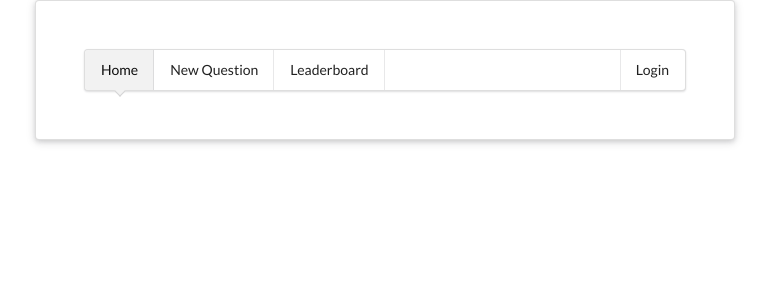
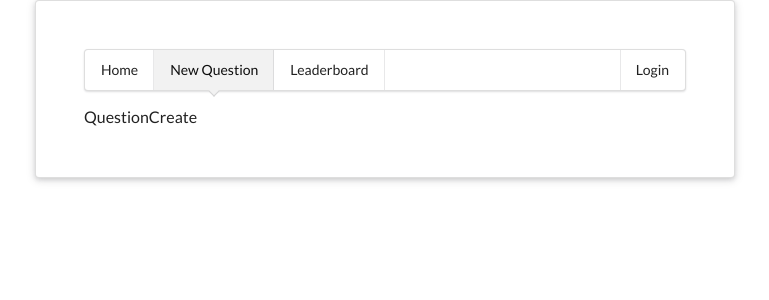
Before and after one commit to timreganporter/nanoproject-would-you-rather, a React (Create React App) app: page /questions/new in a window 1280 px wide. Shown: the top 300 px of the page, without its empty margins (255-1024 px from the left). Built offline with nearby package versions, Linux system fonts and the light colour scheme.

Commit message:
Add nav scaffolding with react routing, links and components

```diff
--- a/src/components/App.js
+++ b/src/components/App.js
@@ -1,11 +1,28 @@
 import React, { Component } from 'react';
+import { BrowserRouter as Router, Route, Switch } from 'react-router-dom';
 import Nav from './Nav';
+import QuestionList from './questions/QuestionList';
+import QuestionCreate from './questions/QuestionCreate';
+import QuestionResults from './questions/QuestionResults';
+import QuestionShow from './questions/QuestionShow';
+import Leaderboard from './Leaderboard';
+import SignIn from './SignIn';
 
 class App extends Component {
   render() {
     return (
       <div className="ui raised very padded text container segment">
-        <Nav />
+        <Router>
+          <Nav />
+          <Switch>
+            <Route path="/" exact component={QuestionList} />
+            <Route path="/questions/new" exact component={QuestionCreate} />
+            <Route path="/questions/:id/results" exact component={QuestionResults} />
+            <Route path="/questions/:id" exact component={QuestionShow} />
+            <Route path="/leaderboard" exact component={Leaderboard} />
+            <Route path="/login" exact component={SignIn} />
+          </Switch>
+        </Router>
       </div>
     )
   }
--- /dev/null
+++ b/src/components/Leaderboard.js
@@ -0,0 +1,13 @@
+import React, { Component} from 'react';
+
+class Leaderboard extends Component {
+  render() {
+    return (
+      <div>
+        Leaderboard
+      </div>
+    )
+  }
+}
+
+export default Leaderboard;
--- a/src/components/Nav.js
+++ b/src/components/Nav.js
@@ -1,12 +1,13 @@
 import React from "react";
+import { NavLink } from 'react-router-dom';
 
 const Nav = () => (
   <nav className="ui pointing menu">
-    <a href="/" className="item active">Home</a>
-    <a href="/questions/new" className="item">New Question</a>
-    <a href="/leaderboard" className="item">Leaderboard</a>
+    <NavLink to="/" exact className="item">Home</NavLink>
+    <NavLink to="/questions/new" className="item">New Question</NavLink>
+    <NavLink to="/leaderboard" className="item">Leaderboard</NavLink>
     <div className="right menu">
-      <div className="item">Login</div>
+      <NavLink to="/login" className="item">Login</NavLink>
     </div>
   </nav>
 )
--- /dev/null
+++ b/src/components/SignIn.js
@@ -0,0 +1,13 @@
+import React, { Component} from 'react';
+
+class SignIn extends Component {
+  render() {
+    return (
+      <div>
+        SignIn
+      </div>
+    )
+  }
+}
+
+export default SignIn;
--- /dev/null
+++ b/src/components/questions/QuestionCreate.js
@@ -0,0 +1,13 @@
+import React, { Component} from 'react';
+
+class QuestionCreate extends Component {
+  render() {
+    return (
+      <div>
+        QuestionCreate
+      </div>
+    )
+  }
+}
+
+export default QuestionCreate;
--- /dev/null
+++ b/src/components/questions/QuestionList.js
@@ -0,0 +1,13 @@
+import React, { Component} from 'react';
+
+class QuestionList extends Component {
+  render() {
+    return (
+      <div>
+        QuestionList
+      </div>
+    )
+  }
+}
+
+export default QuestionList;
--- /dev/null
+++ b/src/components/questions/QuestionResults.js
@@ -0,0 +1,13 @@
+import React, { Component} from 'react';
+
+class QuestionResults extends Component {
+  render() {
+    return (
+      <div>
+        QuestionResults
+      </div>
+    )
+  }
+}
+
+export default QuestionResults;
--- /dev/null
+++ b/src/components/questions/QuestionShow.js
@@ -0,0 +1,13 @@
+import React, { Component} from 'react';
+
+class QuestionShow extends Component {
+  render() {
+    return (
+      <div>
+        QuestionShow
+      </div>
+    )
+  }
+}
+
+export default QuestionShow;
```
